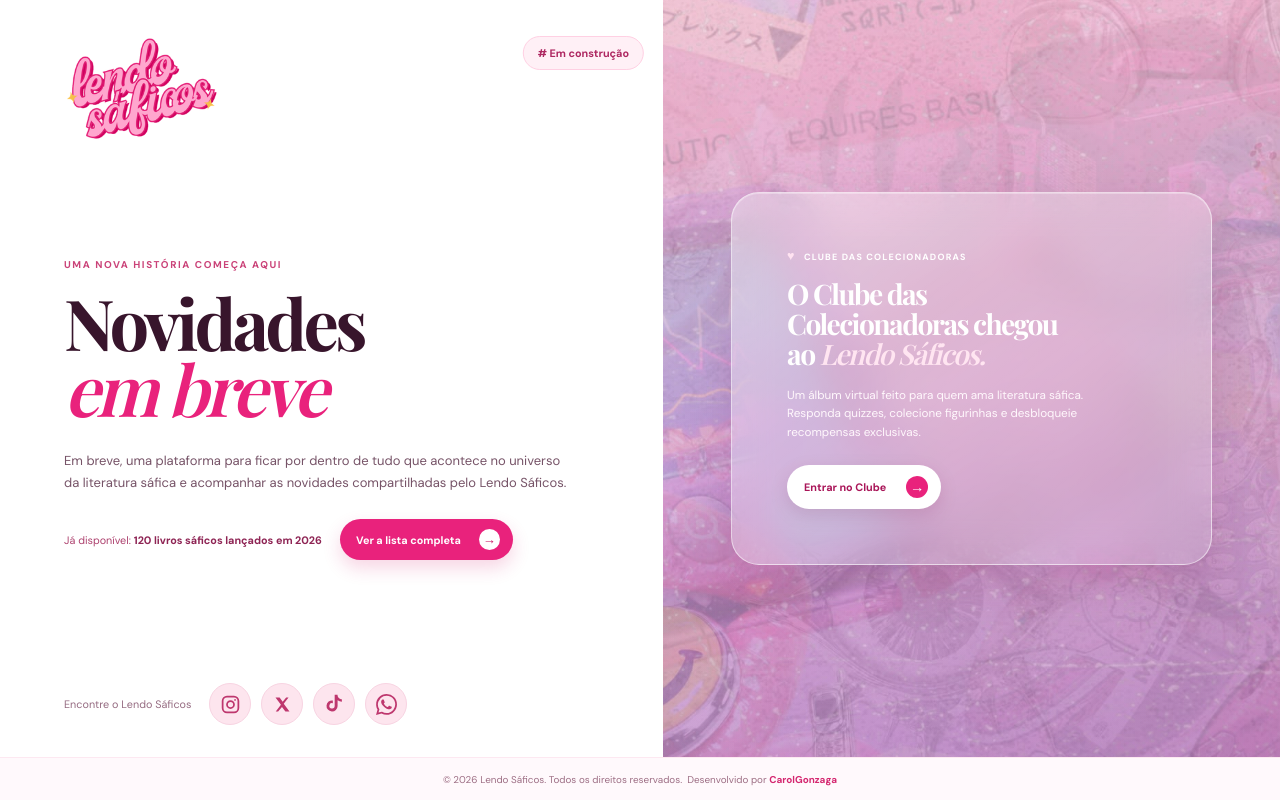
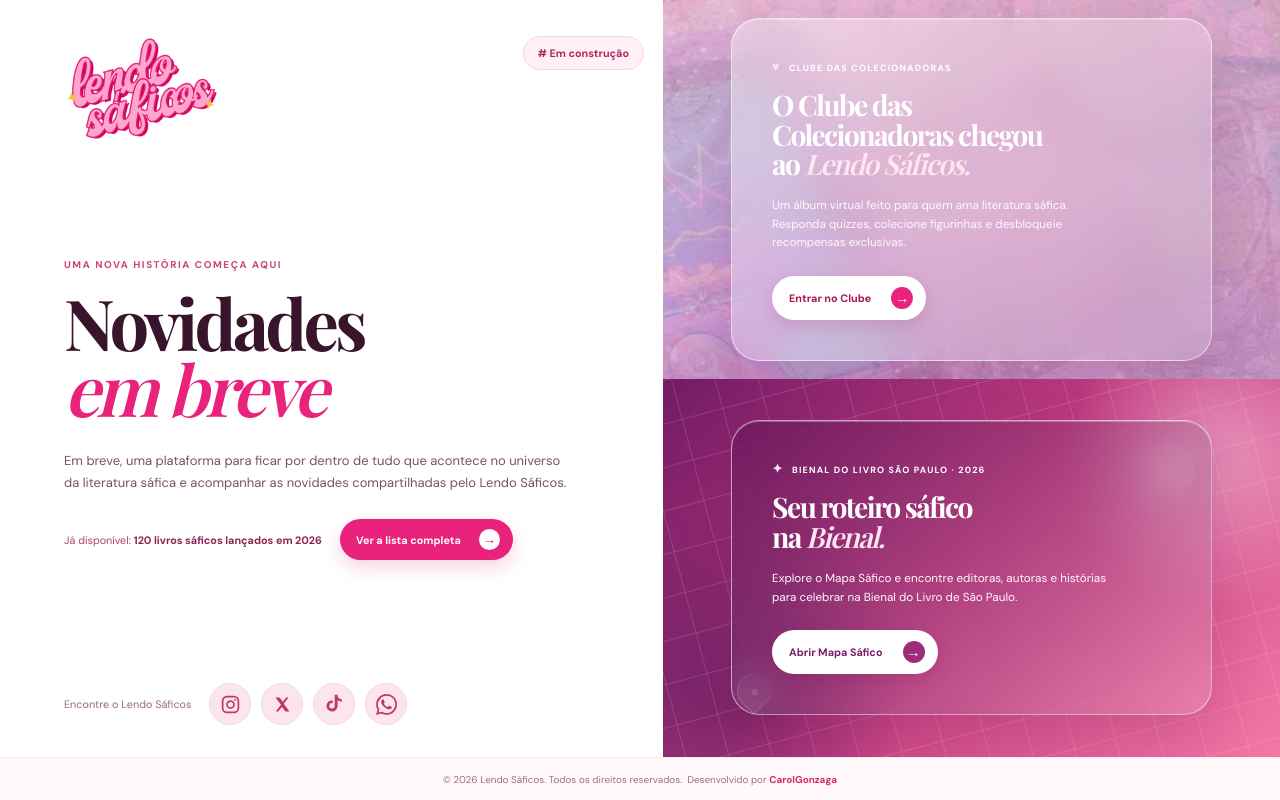
Before and after one commit to CarolGonzaga/lendo-saficos, a React (Vite) app: page / in a window 1280 px wide. Built offline with nearby package versions, Linux system fonts and the light colour scheme; a web font is replaced by a local one.

Commit message:
feat: add Bienal Mapa Sáfico card

```diff
--- a/src/App.tsx
+++ b/src/App.tsx
@@ -74,6 +74,7 @@ function App() {
           </footer>
         </section>
 
+        <div className="promotions">
           <section className="club" aria-label="Clube das Colecionadoras">
             <div className="aurora" />
             <article className="club-card">
@@ -95,6 +96,21 @@ function App() {
               </a>
             </article>
           </section>
+
+          <section className="bienal" aria-label="Mapa Sáfico da Bienal do Livro de São Paulo 2026">
+            <div className="map-grid" aria-hidden="true" />
+            <span className="map-pin pin-one" aria-hidden="true">●</span>
+            <span className="map-pin pin-two" aria-hidden="true">●</span>
+            <article className="club-card bienal-card">
+              <div className="card-kicker"><span className="heart">✦</span> Bienal do Livro São Paulo · 2026</div>
+              <h2>Seu roteiro sáfico<br />na <i>Bienal.</i></h2>
+              <p>Explore o Mapa Sáfico e encontre editoras, autoras e histórias para celebrar na Bienal do Livro de São Paulo.</p>
+              <a className="club-button bienal-button" href="/mapasaficobienal/login" aria-label="Abrir o Mapa Sáfico da Bienal">
+                Abrir Mapa Sáfico <span>→</span>
+              </a>
+            </article>
+          </section>
+        </div>
       </main>
 
       <footer className="site-footer">
--- a/src/styles.css
+++ b/src/styles.css
@@ -19,11 +19,13 @@ h1 em { color: var(--pink); font-weight: 600; }
 .left-footer { display: flex; align-items: center; gap: 18px; color: #956b81; font-size: 10.8px; margin-top: 32px; }.left-footer p { margin: 0; }
 .socials { display: flex; gap: 10px; }.socials a { display: grid; place-items: center; width: 42px; height: 42px; color: #be376e; background: #fde5ee; border: 1px solid #f8d4e2; border-radius: 50%; transition: .2s ease; }.socials a:hover { background: var(--pink); border-color: var(--pink); color: #fff; transform: translateY(-2px); }
 .socials svg { display: block; flex: 0 0 auto; width: 21px; height: 21px; fill: none; stroke: currentColor; stroke-width: 2; stroke-linecap: round; stroke-linejoin: round; }.socials svg.filled-icon, .socials svg path:only-child, .socials svg .dot { fill: currentColor; stroke: none; }.socials .tiktok-icon { width: 22px; height: 22px; }.socials .whatsapp-icon { width: 21px; height: 21px; }
-.club { isolation: isolate; position: relative; min-height: 700px; overflow: hidden; display: grid; place-items: center; background: linear-gradient(rgba(245, 177, 210, .15), rgba(194, 116, 191, .18)), url("/site-assets/fundo-lendo-saficos.jpeg") center 43% / cover no-repeat; }.aurora { position: absolute; z-index: -1; inset: 0; background: linear-gradient(145deg, rgba(255,255,255,.14), transparent 50%, rgba(126,39,104,.12)); }
-.club-card { position: relative; z-index: 1; width: min(78%, 520px); padding: clamp(30px, 4.3vw, 57px); color: #fff; background: linear-gradient(143deg, rgba(255,255,255,.36), rgba(255,255,255,.13)); border: 1px solid rgba(255,255,255,.53); border-radius: 28px; box-shadow: 0 20px 50px rgba(122, 20, 75, .18), inset 0 1px 0 rgba(255,255,255,.3); backdrop-filter: blur(18px); -webkit-backdrop-filter: blur(18px); }
+.promotions { min-height: 700px; display: grid; grid-template-rows: repeat(2, minmax(350px, 1fr)); }
+.club, .bienal { isolation: isolate; position: relative; overflow: hidden; display: grid; place-items: center; }.club { background: linear-gradient(rgba(245, 177, 210, .15), rgba(194, 116, 191, .18)), url("/site-assets/fundo-lendo-saficos.jpeg") center 43% / cover no-repeat; }.aurora { position: absolute; z-index: -1; inset: 0; background: linear-gradient(145deg, rgba(255,255,255,.14), transparent 50%, rgba(126,39,104,.12)); }
+.bienal { background: radial-gradient(circle at 90% 20%, rgba(255, 214, 235, .42) 0 4%, transparent 24%), radial-gradient(circle at 9% 82%, rgba(78, 24, 94, .5) 0 4%, transparent 30%), linear-gradient(135deg, #721a66, #c13b7f 48%, #f278a6); }.map-grid { position: absolute; inset: -30%; z-index: -1; opacity: .32; background-image: linear-gradient(rgba(255,255,255,.42) 1px, transparent 1px), linear-gradient(90deg, rgba(255,255,255,.42) 1px, transparent 1px); background-size: 42px 42px; transform: rotate(-15deg); }.map-pin { position: absolute; z-index: -1; display: grid; place-items: center; width: 52px; height: 52px; color: #fff; background: rgba(255,255,255,.18); border: 1px solid rgba(255,255,255,.5); border-radius: 50% 50% 50% 0; box-shadow: 0 10px 25px rgba(64, 5, 59, .2); transform: rotate(-45deg); }.map-pin::first-letter { transform: rotate(45deg); }.pin-one { top: 17%; right: 14%; }.pin-two { bottom: 13%; left: 12%; width: 34px; height: 34px; }
+.club-card { position: relative; z-index: 1; width: min(78%, 520px); padding: clamp(24px, 3.2vw, 40px); color: #fff; background: linear-gradient(143deg, rgba(255,255,255,.36), rgba(255,255,255,.13)); border: 1px solid rgba(255,255,255,.53); border-radius: 28px; box-shadow: 0 20px 50px rgba(122, 20, 75, .18), inset 0 1px 0 rgba(255,255,255,.3); backdrop-filter: blur(18px); -webkit-backdrop-filter: blur(18px); }.bienal-card { background: linear-gradient(143deg, rgba(84, 12, 79, .43), rgba(255, 255, 255, .14)); }
 .card-kicker { font-size: 9px; text-transform: uppercase; font-weight: 700; letter-spacing: .13em; margin-bottom: 15px; }.heart { color: #ffe3f1; font-size: 12.6px; margin-right: 5px; }h2 { margin: 0 0 17px; font-size: clamp(22.5px, 2.205vw, 34.2px); line-height: 1.06; font-weight: 700; color: #fff; }h2 i { color: #ffe5f1; font-weight: 600; }.club-card p { margin: 0 0 24px; max-width: 360px; color: #fff8fc; font-size: 11.7px; line-height: 1.58; }
-.club-button { display: inline-flex; align-items: center; gap: 20px; padding: 11px 13px 11px 17px; color: #a91558; background: #fff; border-radius: 999px; box-shadow: 0 6px 18px rgba(128,11,65,.15); font-weight: 700; font-size: 10.8px; text-decoration: none; transition: .2s ease; }.club-button:hover { background: #fff0f7; transform: translateY(-2px); }.club-button span { display: grid; place-items: center; width: 22px; height: 22px; color: #fff; background: var(--pink); border-radius: 50%; font-size: 14.4px; }
+.club-button { display: inline-flex; align-items: center; gap: 20px; padding: 11px 13px 11px 17px; color: #a91558; background: #fff; border-radius: 999px; box-shadow: 0 6px 18px rgba(128,11,65,.15); font-weight: 700; font-size: 10.8px; text-decoration: none; transition: .2s ease; }.club-button:hover { background: #fff0f7; transform: translateY(-2px); }.club-button span { display: grid; place-items: center; width: 22px; height: 22px; color: #fff; background: var(--pink); border-radius: 50%; font-size: 14.4px; }.bienal-button { color: #7b1d68; }.bienal-button span { background: #9d2d79; }
 .site-footer { min-height: 43px; display: flex; justify-content: center; align-items: center; gap: 5px; padding: 11px 18px; text-align: center; color: #9d6e84; background: #fff9fc; border-top: 1px solid #fde8f1; font-size: 9.9px; }.site-footer a { color: #d4266f; font-weight: 700; text-decoration: none; }.site-footer a:hover { text-decoration: underline; }
 @media (min-width: 801px) { .status { transform: translateX(clamp(28px, 3.5vw, 56px)); } }
-@media (max-width: 800px) { .landing { grid-template-columns: 1fr; }.intro { min-height: 650px; padding: 28px 28px 31px; }.brand { width: 130px; }.intro-copy { margin: auto 0 42px; transform: none; }.description { font-size: 12px; line-height: 1.65; }.left-footer { margin-top: 0; }.club { min-height: 600px; }.club-card { width: min(85%, 520px); }.site-footer { flex-wrap: wrap; } }
+@media (max-width: 800px) { .landing { grid-template-columns: 1fr; }.intro { min-height: 650px; padding: 28px 28px 31px; }.brand { width: 130px; }.intro-copy { margin: auto 0 42px; transform: none; }.description { font-size: 12px; line-height: 1.65; }.left-footer { margin-top: 0; }.promotions { min-height: auto; grid-template-rows: repeat(2, minmax(500px, 1fr)); }.club-card { width: min(85%, 520px); }.site-footer { flex-wrap: wrap; } }
 @media (max-width: 390px) { .intro { padding-inline: 20px; }.status { font-size: 10px; padding: 8px 10px; }.left-footer { flex-wrap: wrap; }.club-card { width: 89%; padding: 30px 25px; }.club-card p br { display: none; } }
```
Also changed, not shown: vercel.json. Lines whose indentation alone changed are shown as unchanged.
